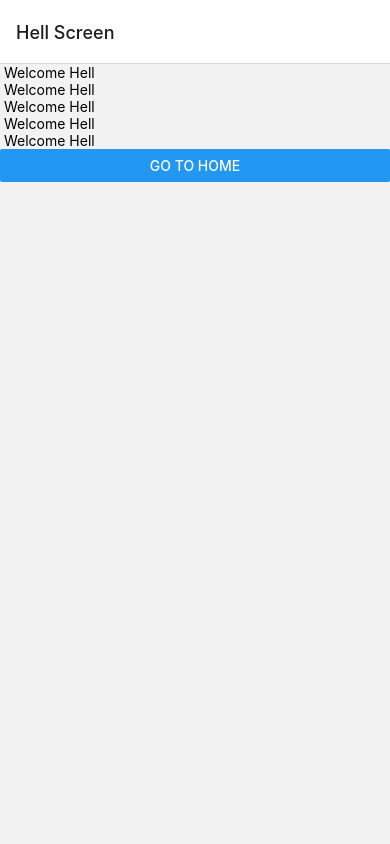
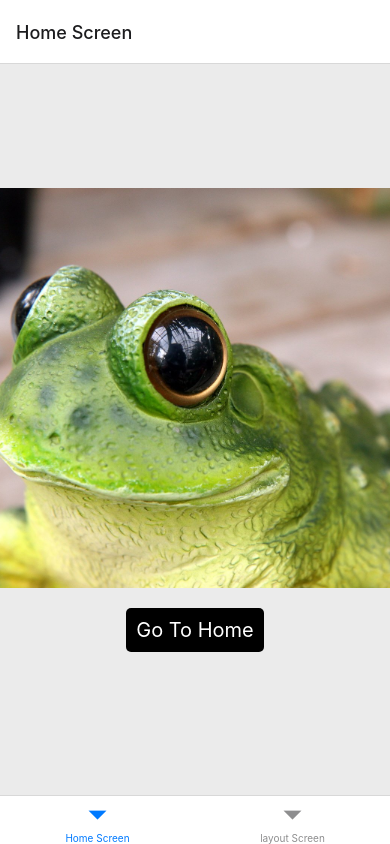
Before and after one commit to Junbomb/LayoutProps, a React Native app: screen / in a window 390 px wide. Built offline with nearby package versions, Linux system fonts and the light colour scheme.

Commit message:
Latest Assignemnt

```diff
--- a/App.js
+++ b/App.js
@@ -1,7 +1,7 @@
 import React from "react";
 import MainStackNavigator from "./routes/MainStackNavigator";
-
+import MainTabNavigator from "./routes/MainTabNavigator";
 
 export default function App() {
-    return <MainStackNavigator/>
+    return <MainTabNavigator/>
 }
--- a/package.json
+++ b/package.json
@@ -9,6 +9,7 @@
   },
   "dependencies": {
     "@react-native-community/masked-view": "0.1.10",
+    "@react-navigation/bottom-tabs": "^6.0.9",
     "@react-navigation/native": "^6.0.6",
     "@react-navigation/stack": "^6.0.11",
     "expo": "^42.0.5",
--- /dev/null
+++ b/routes/MainTabNavigator.js
@@ -0,0 +1,36 @@
+
+import * as React from 'react';
+import { NavigationContainer } from '@react-navigation/native';
+import { createBottomTabNavigator } from '@react-navigation/bottom-tabs';
+import Home from '../screens/Home';
+import Layout from '../screens/Layout' ;
+import Hell from '../screens/Hell';
+
+const Nav = createBottomTabNavigator();
+
+function MainTabNavigator() {
+    return (
+        <NavigationContainer>
+            <Nav.Navigator
+                initialRouteName='Home'
+            >
+                <Nav.Screen
+                    name = "Home"
+                    component={Home}
+                    options={{title:'Home Screen'}}
+                />
+                <Nav.Screen
+                    name = "Layout"
+                    component={Layout}
+                    options={{title:'layout Screen'}}
+                />
+
+
+            </Nav.Navigator>
+        </NavigationContainer>
+    )
+
+
+}
+
+export default MainTabNavigator;
--- a/screens/Home.js
+++ b/screens/Home.js
@@ -1,17 +1,46 @@
 import React from "react";
-import { Text, Button } from "react-native";
+import { View, Text, Button, Image, TouchableOpacity, StyleSheet } from "react-native";
 
 
 function Home({navigation}) {
     return (
         <>
-        <Text> Hello Home</Text>
-        <Button
-            title="GO TO LAYOUT"
-            onPress={()=>navigation.navigate('Layout')}
-            />
+
+            <View style={styles.container}>
+                <Image
+                    source={require('../assets/frog-1371919.jpg')}
+                    style={{height:400, width:400}}
+                />
+
+            <TouchableOpacity
+                    style={styles.buttonContainer}
+                    onPress={()=>navigation.navigate('Layout') }
+                >
+                    <Text style={styles.buttonText}>Go To Home</Text>
+            </TouchableOpacity>
+        </View>
+
         </>
     );
 }
 
+const styles = StyleSheet.create({
+    buttonContainer: {
+        backgroundColor: 'black',
+        borderRadius: 5,
+        padding:10,
+        margin:20
+    },
+    buttonText: {
+        fontSize:20,
+        color:'#fff'
+    },
+    container: {
+    flex:1,
+    justifyContent:'center',
+    alignItems:'center',
+    backgroundColor:'#ebebeb'
+}
+})
+
 export default Home;
--- a/screens/Layout.js
+++ b/screens/Layout.js
@@ -9,6 +9,7 @@ TEST
 */
 
 const App = () => {
+
     const flexDirections = ['row', 'row-reverse', 'column', 'column-reverse' ];
     const justifyContents = [
         'flex-start',
@@ -36,6 +37,7 @@ const App = () => {
     const [alignItems, setAlignItems] = useState(0);
     const [direction, setDirection] = useState(0);
     const [flexWraping, setFlexWrap] = useState(0);
+
 
     const hookedStyles = {
         flexDirection: flexDirections[flexDirection],
@@ -83,7 +85,10 @@ const App = () => {
                                 console.log("press CHANGE FLEX DIRECTION");
                                 changeSetting(flexDirection, flexDirections, setFlexDirection);
                             }}
+
                         />
+                        <Text style={styles.buttonText}>{flexDirections[flexDirection]}</Text>
+
                     </View>
                     <View style={styles.ButtonView}>
                         <Button title="CHANGE JUSTIFY CONTENT"
@@ -92,6 +97,8 @@ const App = () => {
                                     changeSetting(justifyContent, justifyContents, setJustifyContent);
                                 }}
                         />
+                        <Text style={styles.buttonText}>{justifyContents[justifyContent]}</Text>
+
                     </View>
                     <View style={styles.ButtonView}>
                         <Button title="CHANGE ALIGN ITEMS"
@@ -101,6 +108,8 @@ const App = () => {
 
                                 }}
                         />
+                        <Text style={styles.buttonText}>{alignItemsArr[alignItems]}</Text>
+
                     </View>
                     <View style={styles.ButtonView}>
                         <Button title="CHANGE DIRECTION"
@@ -110,6 +119,8 @@ const App = () => {
 
                                 }}
                     />
+                        <Text style={styles.buttonText}>{directions[direction]}</Text>
+
                     </View>
                     <View style={styles.ButtonView}>
                         <Button title="CHANGE FLEX WRAP"
@@ -119,6 +130,8 @@ const App = () => {
 
                           }}
                     />
+                        <Text style={styles.buttonText}>{flexWraps[flexWraping]}</Text>
+
                     </View>
                     <View style={styles.ButtonView}>
                         <Button title="ADD SQUARE"
@@ -128,6 +141,7 @@ const App = () => {
 
                         }}
                         />
+
                     </View>
                     <View style={styles.ButtonView}>
                         <Button title="DELTE SQAURE"
@@ -136,6 +150,16 @@ const App = () => {
                                 setSquares(squares.filter((v,i) => i != squares.length -1));
                         }}
                         />
+                    </View>
+                    <View style={[styles.ButtonView]}>
+                        <Button title="GO TO HOME"
+                        onPress={()=> {
+                            console.log("press Home");
+                            navigation.navigate('Home')
+                        }
+
+                    }
+                    />
                     </View>
 
 
@@ -155,6 +179,7 @@ const styles = StyleSheet.create({
         backgroundColor: 'white',
         borderColor: 'blue',
         borderWidth: 3,
+
     },
     controlSpace: {
         flexDirection: 'row',
@@ -164,12 +189,13 @@ const styles = StyleSheet.create({
     ButtonView: {
             width:'50%',
             padding: 10,
+            alignItems: "center"
 
     },/*#f194ff*/
     tinyLogo: {
         width: 100,
         height: 100,
-    }
+    },
 
 })
 
```
Also changed, not shown: assets/frog-1371919.jpg (added), 1 other file (tests, documents, lock files or other folders).
